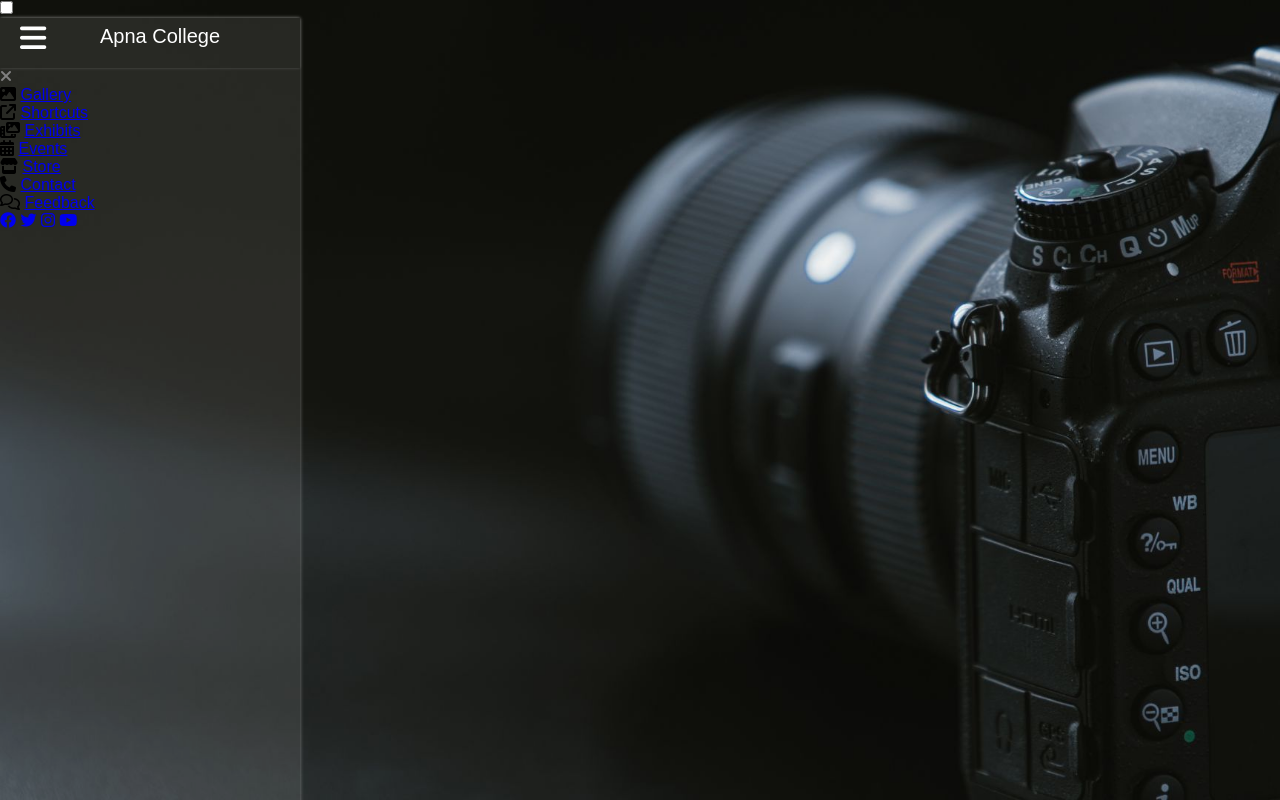
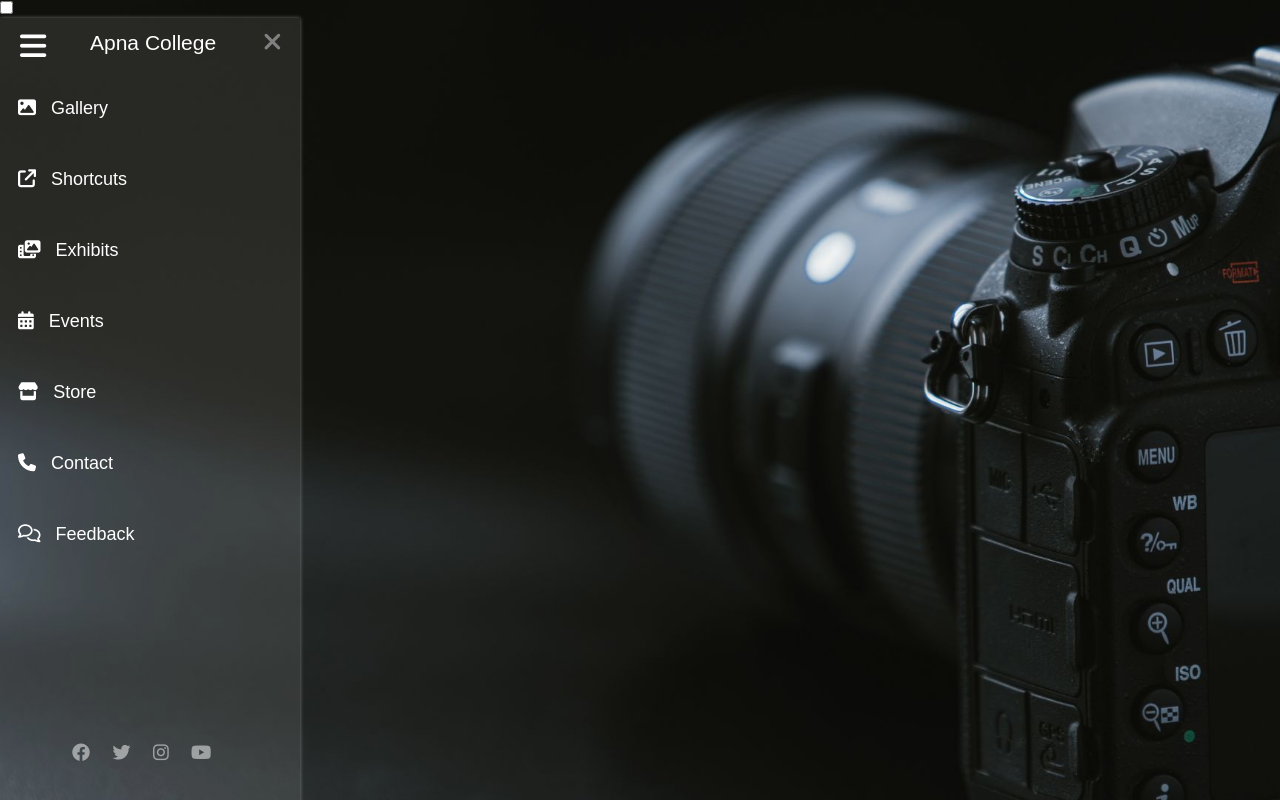
Before and after one commit to Ojha5/Photography-WebPage, a plain HTML site: page index.html in a window 1280 px wide. Drawn offline with Linux system fonts and the light colour scheme; a web font is replaced by a local one.

Commit message:
Styled complete menu_box

```diff
--- a/index.html
+++ b/index.html
@@ -26,7 +26,7 @@
         </div>
 
         <div class="btn_two">
-          <label for="check" style="color: grey">
+          <label for="check">
             <i class="fa-solid fa-xmark"></i>
           </label>
         </div>
--- a/style.css
+++ b/style.css
@@ -19,28 +19,94 @@
     font-weight: 700;
     left: 20px;
     top: 22px;
+    line-height: 50px;
+    z-index: 10;
 }
 
 .sidebar_menu{
     position: fixed;
-    /* left: -300px; */
     height: 100vh;
     width: 300px;
     background-color: rgba(255 , 255 , 255 , 0.1);
     box-shadow: 0 0 4px rgba(255 , 255 , 255 , 0.4);
 }
 
+
 .logo{
-    height: 50px;
-    position: relative;
-    box-shadow: 0 0 3px rgba(255 , 255 , 255 , 0.2);
+    line-height: 50px;
+    position: absolute;
+    box-shadow: 0 0 3px rgba(255, 255, 255, 0.2);
+    width: 100%;
 }
+
 
 .logo a{
     position: absolute;
-    left: 100px;
+    left: 90px;
     color: white;
     text-decoration: none;
-    top: 7px;
-    font-size: 20px;
+    font-size: 21px;
 }
+
+.btn_two{
+    color: grey;
+    font-size: 25px;
+    position: absolute;
+    left: 263px;
+    top: 10px;
+}
+
+.btn_two i:hover{
+    cursor: pointer;
+}
+
+.btn_one i:hover{
+    cursor: pointer;
+}
+
+.menu{
+    position: absolute;
+    top: 50px;
+    width: 100%;
+}
+
+.menu ul li{
+    list-style: none;
+    padding: 20px 18px;
+    margin-top: 10px;
+    font-size: 18px;
+    color: white;
+}
+
+.menu ul li:hover{
+    box-shadow: 0 0 3px rgba(255, 255, 255, 0.2);
+    cursor: pointer;
+}
+
+.menu ul li a{
+    color: white;
+    text-decoration: none;
+}
+
+.menu ul li i{
+    padding-right: 10px;
+    cursor: pointer;
+}
+
+.social_media{
+    position: absolute;
+    bottom: 55px;
+    left: 63px;
+}
+
+.social_media ul a i{
+    color: white;
+    padding: 0px 9px;
+    font-size: 18px;
+    opacity: 0.5;
+}
+
+.social_media ul a i:hover{
+    opacity: 1;
+    transform: scale(1.2);
+}
```
